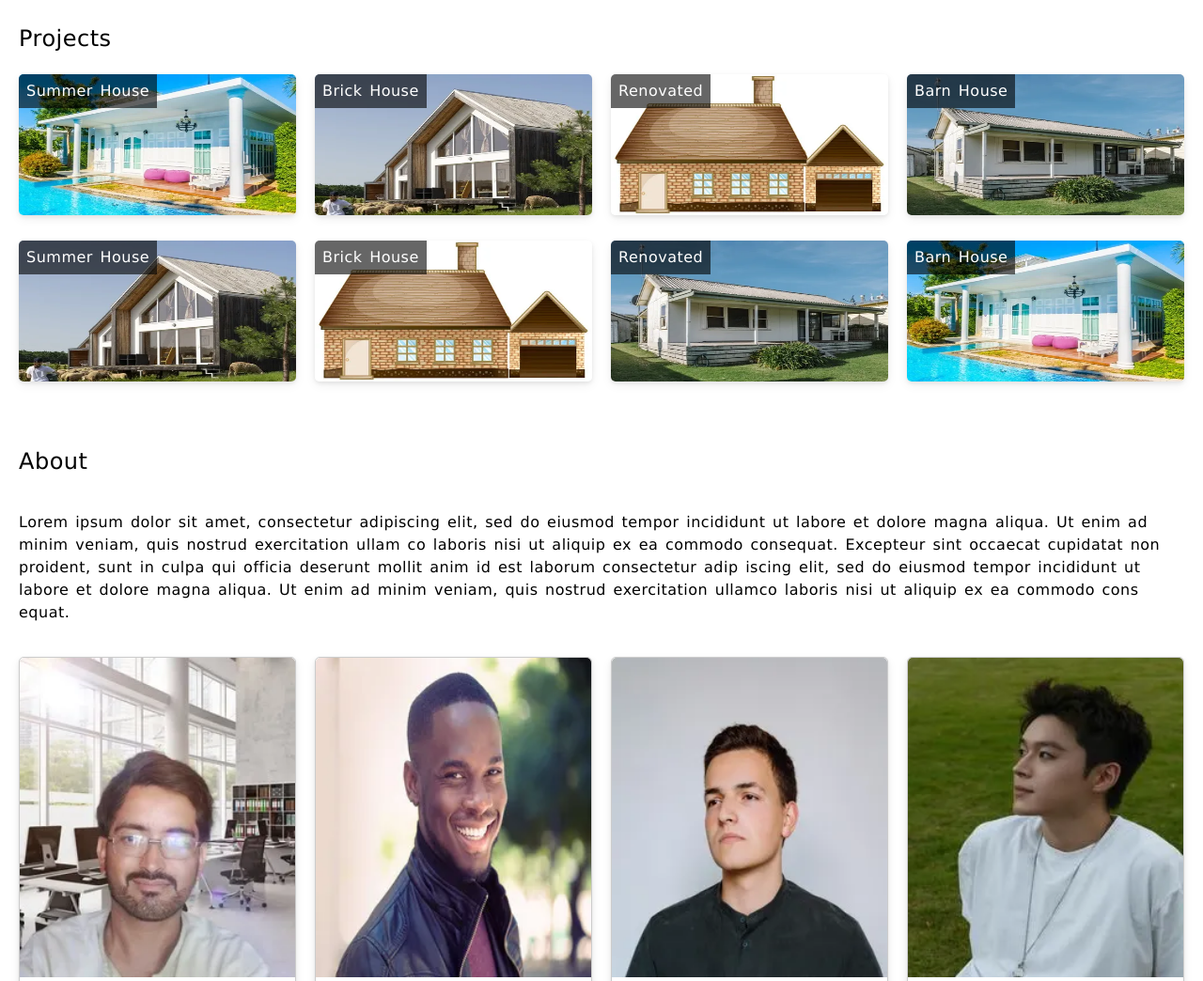
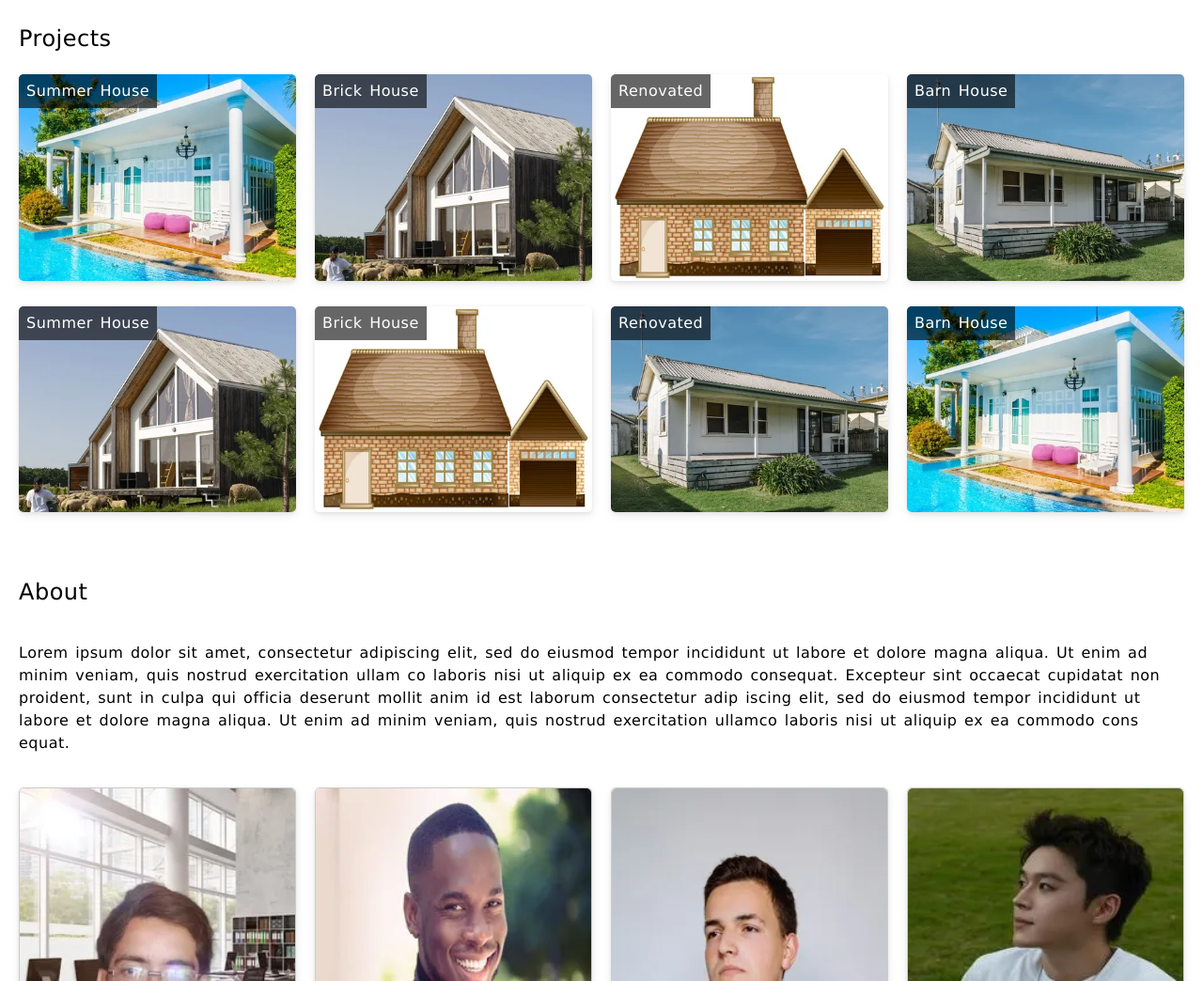
Before and after one commit to mishaqkhanrind8/UrbanEdge_Architects, a plain HTML site: page index.html in a window 1280 px wide. Shown: the part 583-1627 px from the top of the page at 94% size. Drawn offline with Linux system fonts and the light colour scheme.

Commit message:
Update styles.css

```diff
--- a/styles.css
+++ b/styles.css
@@ -155,8 +155,9 @@ main.wrapper {
 
 .grid-container div img {
   width: 100%;
-  height: 150px;
+  height: auto;
   border-radius: 5px;
+  object-fit: cover;
   box-shadow:
     0 2px 4px rgba(0, 0, 0, 0.08),
     0 4px 12px rgba(0, 0, 0, 0.06);
@@ -194,8 +195,8 @@ main.wrapper {
   width: 100%;
   border-top-left-radius: 5px;
   border-top-right-radius: 5px;
-  object-fit: fill;
-  height: 340px;
+  object-fit: cover;
+  height: auto;
 }
 
 .card h3 {
```
